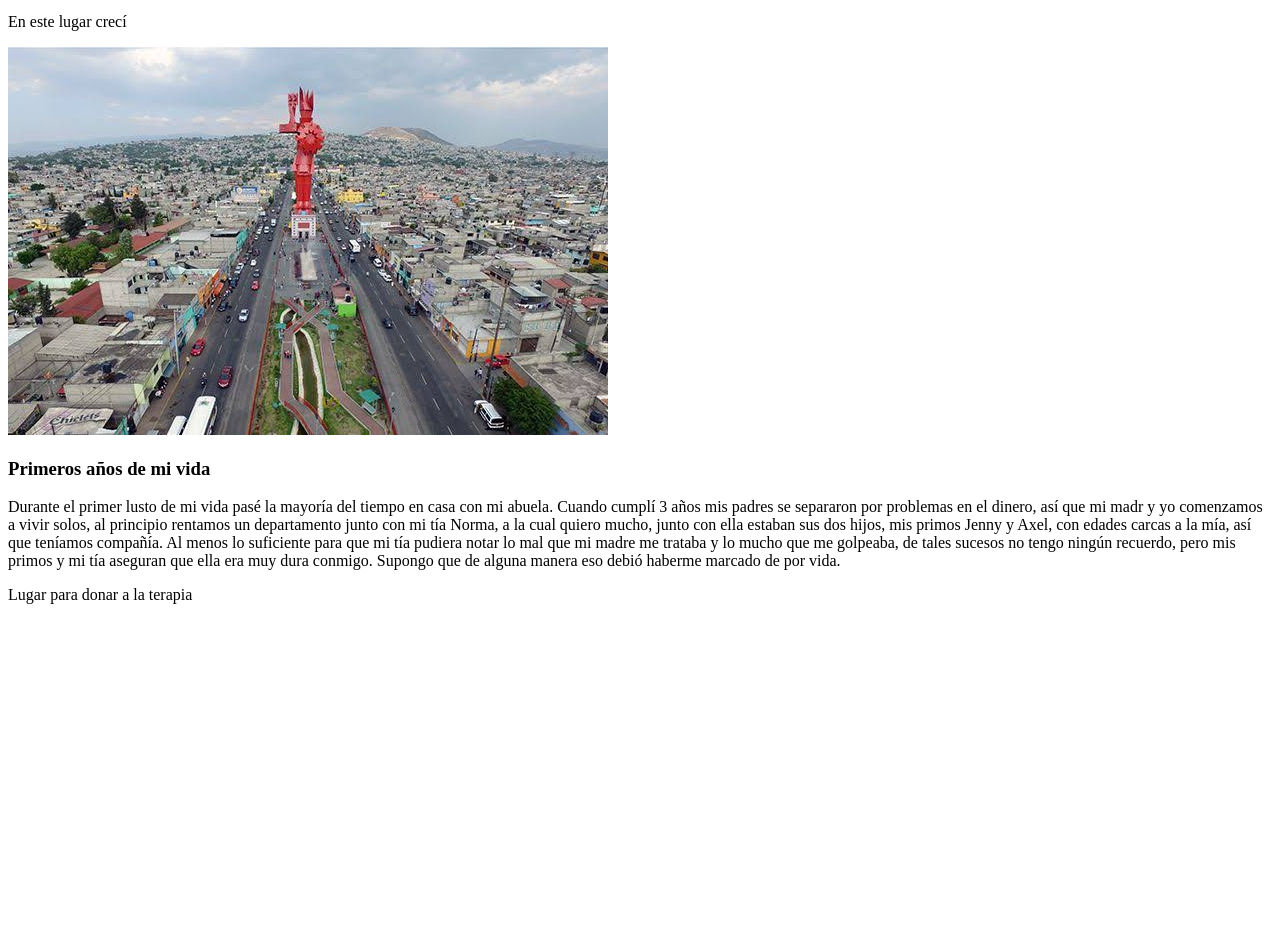
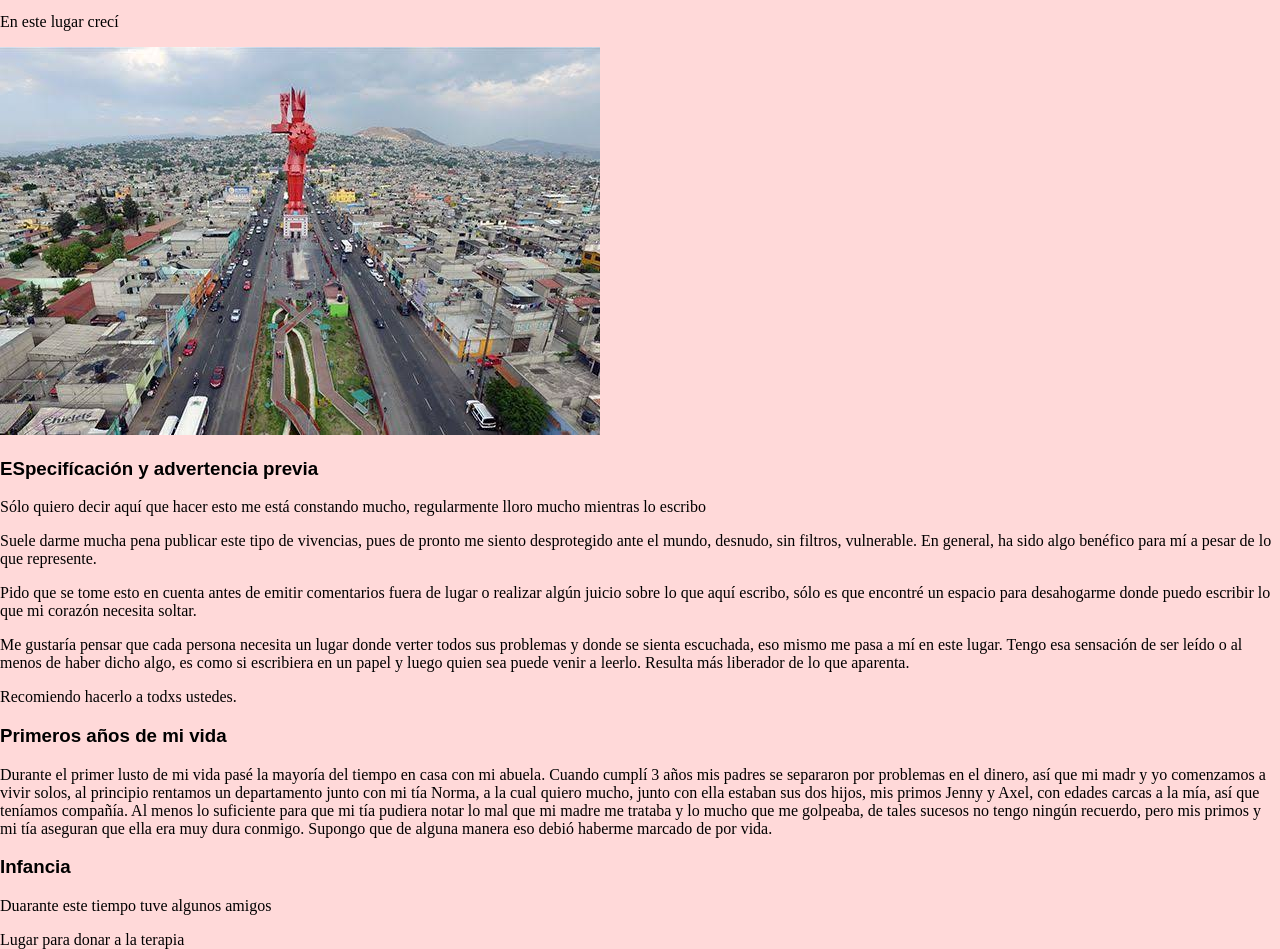
Before and after one commit to arielmerin/arielmerin, a plain HTML site: page history/history.html in a window 1280 px wide. Shown: the part 101-1050 px from the top of the page. Before the commit the page ends 800 px from the top, so only its background shows below. Drawn offline with Linux system fonts and the light colour scheme; files that its build step writes are made by us from their sources; files whose address does not match are found by name.

```diff
--- a/history/history.html
+++ b/history/history.html
@@ -2,6 +2,7 @@
 <html lang="en">
 <head>
     <meta charset="UTF-8">
+    <link rel="stylesheet" href="css/style.css">
     <meta name="viewport" content="width=device-width, initial-scale=1.0">
     <meta http-equiv="X-UA-Compatible" content="ie=edge">
     <title>Autobriografía</title>
@@ -14,6 +15,27 @@
     <img src="img/chimalhuacan.jpeg" alt="Imagen sobre chimalhuacán">
     <section>
         <article>
+            <h3>
+                ESpecifícación y advertencia previa
+            </h3>
+            <p>
+                Sólo quiero decir aquí que hacer esto me está constando mucho, regularmente lloro mucho mientras lo escribo
+            </p>
+            <p>
+                Suele darme mucha pena publicar este tipo de vivencias, pues de pronto me siento desprotegido ante el mundo, desnudo, sin filtros, vulnerable.
+                En general, ha sido algo benéfico para mí a pesar de lo que represente.
+            </p>
+            <p>Pido que se tome esto en cuenta antes de emitir comentarios fuera de lugar o realizar algún juicio sobre lo que aquí escribo, sólo es que
+                encontré un espacio para desahogarme donde puedo escribir lo que mi corazón necesita soltar.
+            </p>
+            <p>
+                Me gustaría pensar que cada persona necesita un lugar donde verter todos sus problemas y donde se sienta escuchada, eso mismo me pasa a mí en este lugar.
+                Tengo esa sensación de ser leído o al menos de haber dicho algo, es como si escribiera en un papel y luego quien sea puede venir a leerlo.
+                Resulta más liberador de lo que aparenta.
+            </p>
+            <p>
+                Recomiendo hacerlo a todxs ustedes.
+            </p>
             <h1>
                 Primeros años de mi vida
             </h1>
@@ -27,6 +49,13 @@
                 eso debió haberme marcado de por vida.
             </p>
 
+            <h1>
+                Infancia
+            </h1>
+            <p>
+                Duarante este tiempo tuve algunos amigos
+            </p>
+
 
 
         </article>
```
